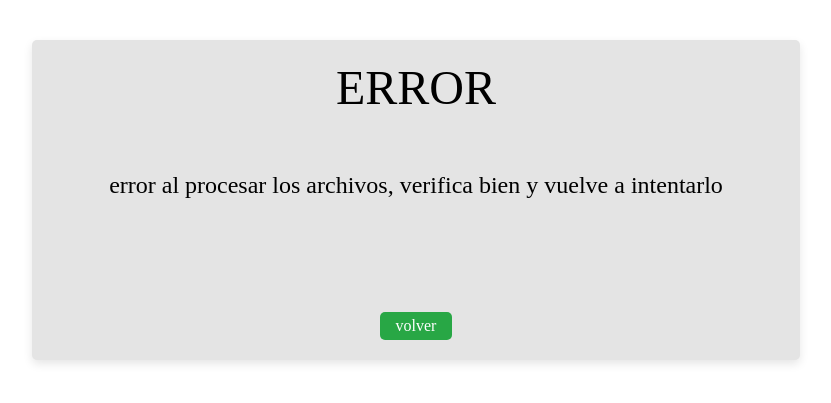
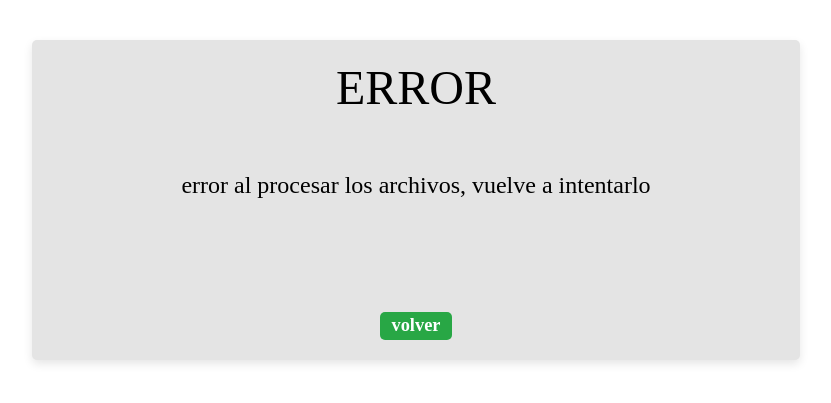
Before and after one commit to Alexisg22/Sistema_gestion_tickets, a Flask app: template templates/error.html in a window 1280 px wide. Shown: the top 403 px of the page, without its empty margins (224-1055 px from the left). Run offline with Flask 3, Linux system fonts and the light colour scheme; the template is opened without the code that fills it, so the values that code supplies are empty.

Commit message:
solución de errores

```diff
--- a/models.py
+++ b/models.py
@@ -128,7 +128,7 @@ class DataProcessor:
 
         df_final['Semáforo'] = df_final['Fecha Ultima Nota'].apply(semaforo_colores)
 
-        # Limpiar campo Firmado
+        # Limpiar campos Firmado
         df_final['Firmado'] = df_final['Firmado'].astype(str).str.strip().str.lower()
 
         # Filtrar tickets firmados antiguos
--- a/static/css/error.css
+++ b/static/css/error.css
@@ -47,6 +47,8 @@ p{
 }
 
 a{
+    font-size: 1.15rem;
+    font-weight: bold;
     text-decoration: none;
     width: 10%;
     height: 10%;
--- a/templates/error.html
+++ b/templates/error.html
@@ -9,7 +9,7 @@
 <body>
     <div class="error-container">
         <h1>ERROR</h1>
-        <h2>error al procesar los archivos, verifica bien y vuelve a intentarlo</h2>
+        <h2>error al procesar los archivos, vuelve a intentarlo</h2>
         <p>{{ error }}</p>
         <a href="/">volver</a>
     </div>
```
